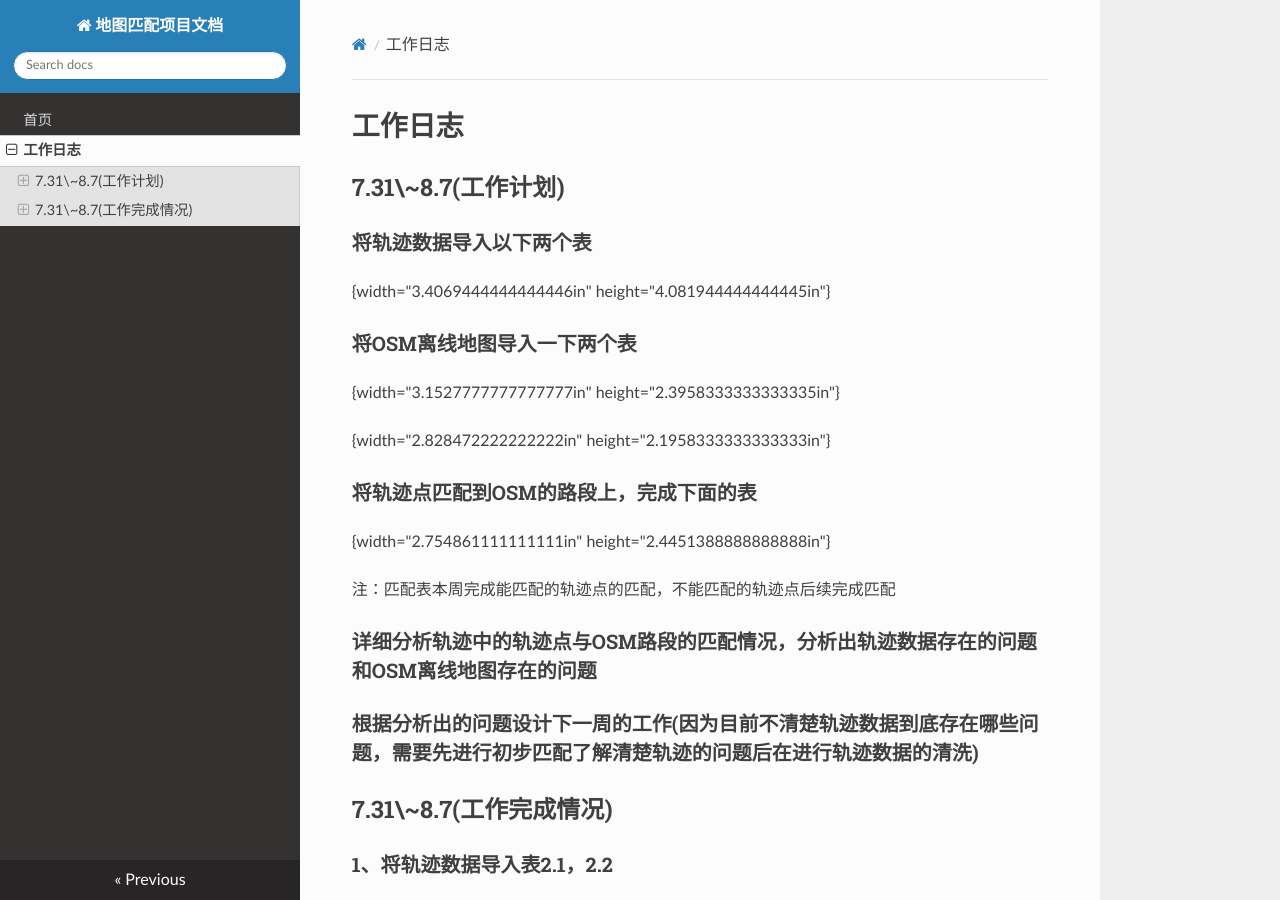
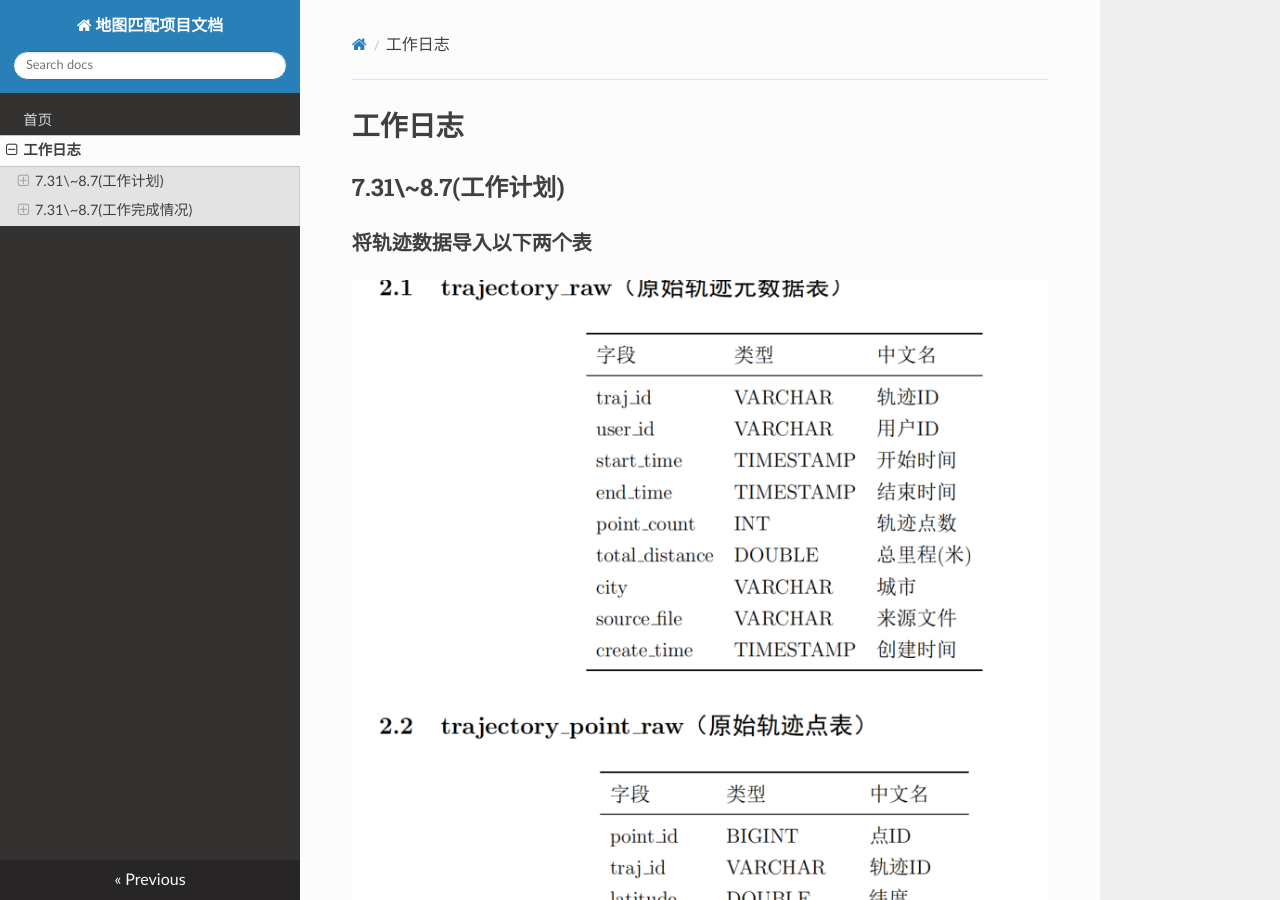
Before and after one commit to chengzi308/map-matching-docs, an MkDocs documentation site: the page built from docs/work_log.md, in a window 1280 px wide and 900 px high. Built offline with MkDocs 1.6.1, drawn with Linux system fonts in a browser that asks for light colours; nearby versions of some CDN libraries; some of the changed text lies outside the part shown.

Commit message:
Fix image paths and attributes in work_log.md
Updated image paths in work_log.md to relative paths and removed width/height attributes.

```diff
--- a/docs/work_log.md
+++ b/docs/work_log.md
@@ -4,21 +4,16 @@
 
 ### 将轨迹数据导入以下两个表
 
-![](docs/images/media/image1.png){width="3.4069444444444446in"
-height="4.081944444444445in"}
+![](./images/media/image1.png)
 
 ### **将OSM离线地图导入一下两个表**
 
-![](docs/images/media/image2.png){width="3.1527777777777777in"
-height="2.3958333333333335in"}
-
-![](docs/images/media/image3.png){width="2.828472222222222in"
-height="2.1958333333333333in"}
+![](media/image2.png)
+![](media/image3.png)
 
 ### **将轨迹点匹配到OSM的路段上，完成下面的表**
 
-![](docs/images/media/image4.png){width="2.754861111111111in"
-height="2.4451388888888888in"}
+![](media/image4.png)
 
 注：匹配表本周完成能匹配的轨迹点的匹配，不能匹配的轨迹点后续完成匹配
 
@@ -263,8 +258,7 @@ OSM 数据质量问题。
 
 利用已完成的全量匹配结果 [full_match_result_all.csv](vscode-file://vscode-app/c:/Users/zjl/AppData/Local/Programs/Microsoft VS Code/8761a5560c/resources/app/out/vs/code/electron-browser/workbench/workbench.html)，逐条提取轨迹的匹配路段序列，通过检查路段连通性定位问题。每条轨迹按匹配质量分为三档依次排查，**凡出现路段不连贯，均从以下三个方向逐一诊断**：
 
-![](docs/images/media/image5.png){width="5.763194444444444in"
-height="2.20625in"}
+![](media/image5.png)
 
 **排查的三档顺序**：从最佳轨迹开始，逐步下探。
 
```
